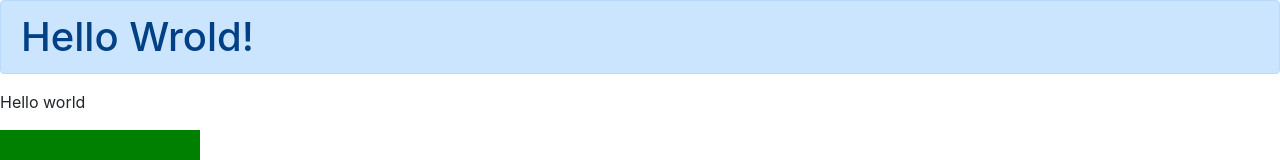
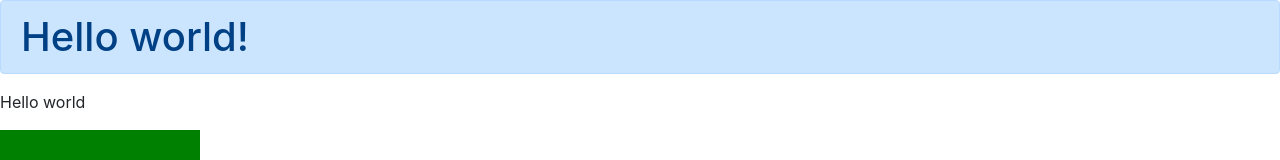
Before and after one commit to Avi-Cohen-Nehemia/react-basics, a React (Create React App) app: page / in a window 1280 px wide. Shown: the top 160 px of the page. Built offline with nearby package versions, Linux system fonts and the light colour scheme.

Commit message:
Header is now using the 'children' prop instead of 'text'

```diff
--- a/src/components/Header/index.js
+++ b/src/components/Header/index.js
@@ -1,14 +1,14 @@
 import React from "react";
 import propTypes from 'prop-types';
 
-const Header = ({ text }) => {
+const Header = ({ children }) => {
     return (
-        <h1 className="alert alert-primary">{ text }</h1>
+        <h1 className="alert alert-primary">{ children }</h1>
     )
 }
 
 Header.propTypes = {
-    text: propTypes.string,
+    children: propTypes.string,
 }
 
 export default Header;
--- a/src/components/Stuff/index.js
+++ b/src/components/Stuff/index.js
@@ -8,18 +8,12 @@ import People from './../People';
 const Stuff = ({ square }) => {
     return (
         <>
-            <Header
+            { /* any value we pass into a component that is not defined as a prop will be regarded as the 'children' prop */}
+            <Header>Hello world!</Header>
+            <Paragraph />
+            { square ? <Square color={ "green" } /> : null }
+            <People
                 // props are variables we pass down to a component to use
-                text={ "Hello Wrold!" }
-            />
-            <Paragraph />
-            { square ?
-                <Square
-                    color={ "green" }
-                />
-            : null }
-
-            <People
                 names={ ['Zoe', 'Hillary', 'Matt', 'Richard', 'Alice', 'Erica', 'Danielle', 'Avi'] }
             />
         </>
```
